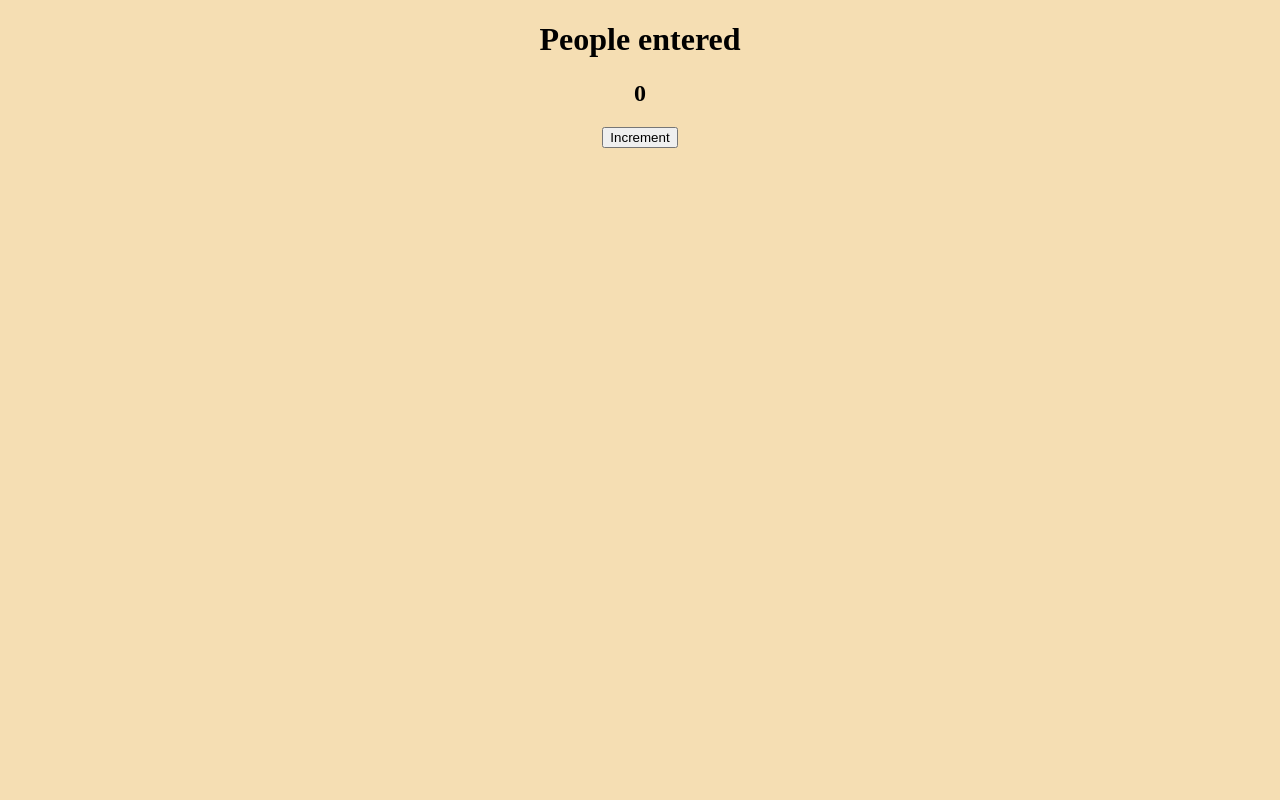
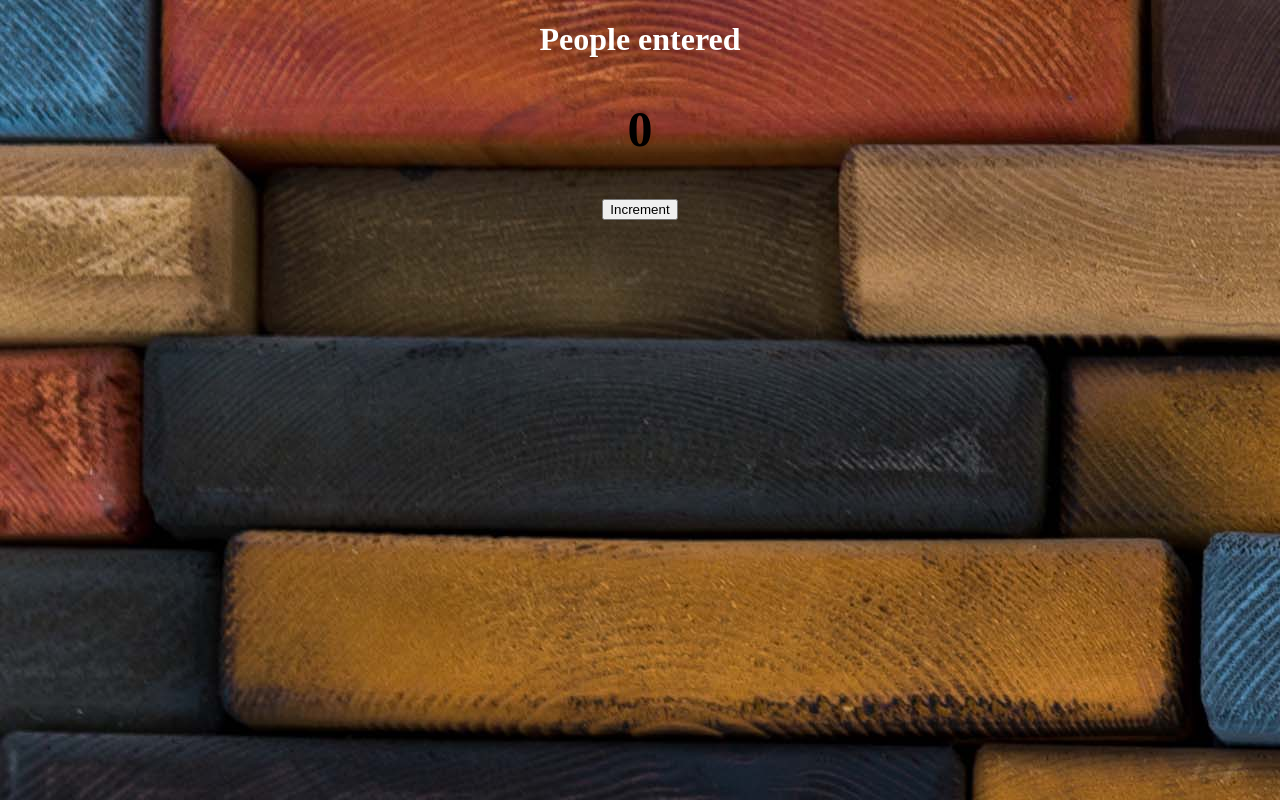
Before and after one commit to NoAnswerss/coldcounter, a plain HTML site: page index.html in a window 1280 px wide. Drawn offline with Linux system fonts and the light colour scheme.

Commit message:
push background

```diff
--- a/index.css
+++ b/index.css
@@ -1,4 +1,13 @@
 body {
     background-color: wheat;
     text-align: center;
+    background-image: url(./images/briks.jpg);
 }
+h1 {
+    color: white;
+    font-weight: bold;
+}
+h2 {
+    color: black;
+    font-size: 50px;
+}
```
Also changed, not shown: index.html (+1 -0 lines), images/briks.jpg (added).
